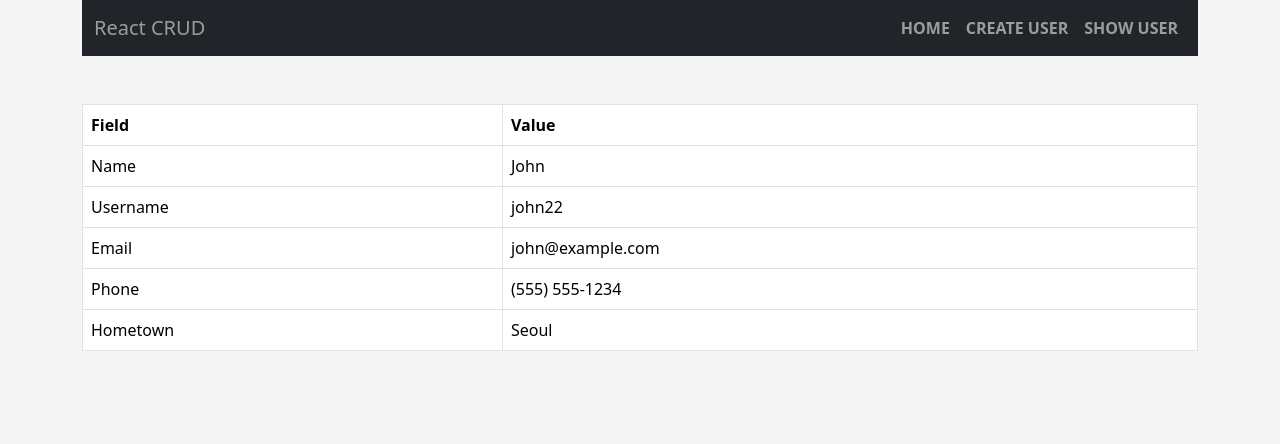
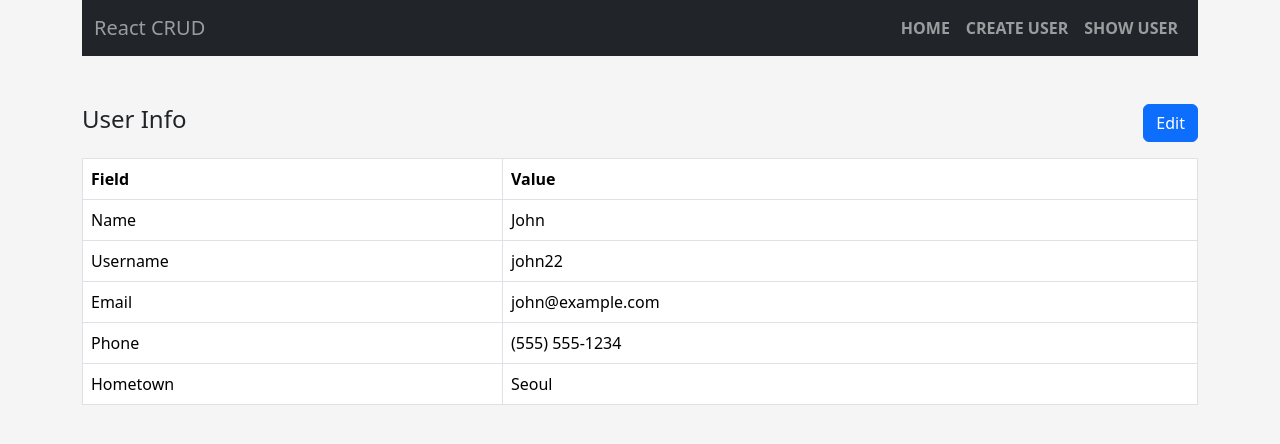
Before and after one commit to leeeshub/4_2_react_practice, a React (Create React App) app: page /user/1 in a window 1280 px wide. Shown: the top 444 px of the page. Built offline with nearby package versions, Linux system fonts and the light colour scheme; data requests are answered from the project's data file.

Commit message:
add edit button on user page

```diff
--- a/src/components/User/User.js
+++ b/src/components/User/User.js
@@ -1,6 +1,6 @@
 import axios from "axios";
 import React, { useEffect, useState } from "react";
-import { useParams } from "react-router-dom";
+import { useParams , Link } from "react-router-dom";
 import "./User.css";
 const EditUser = () => {
   const [user, setUser] = useState([]);
@@ -24,6 +24,14 @@ const EditUser = () => {
 
   return (
     <div className="user mt-5">
+      {/* 이 화면에서도 사용자를 edit 할 수 있도록 함. */}
+      <div className="d-flex justify-content-between align-items-center mb-3">
+        <h4>User Info</h4>
+        <Link to={`/edit-user/${id}`}>
+          <button className="btn btn-primary w-100">Edit</button>
+        </Link>
+      </div>
+
       <table className="table table-bordered">
     <thead>
       <tr>
```
